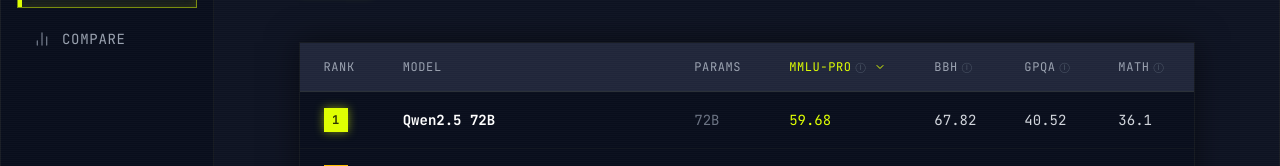
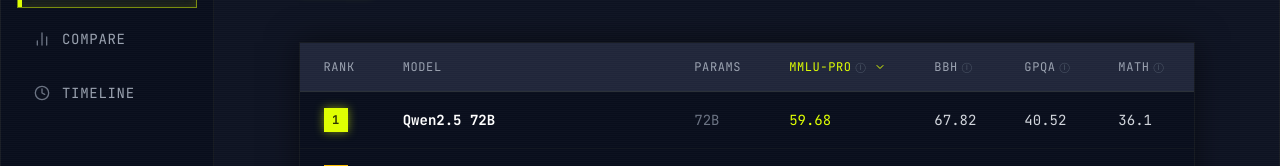
Before and after one commit to robertwt7/openmodels, a Next.js app: page /leaderboard in a window 1280 px wide. Shown: the part 317-483 px from the top of the page. Built offline with nearby package versions, Linux system fonts and the light colour scheme.

Commit message:
feat: add timeline nav item to sidebar

```diff
--- a/components/Sidebar.tsx
+++ b/components/Sidebar.tsx
@@ -2,7 +2,7 @@
 
 import Link from "next/link";
 import { usePathname } from "next/navigation";
-import { Database, Image as ImageIcon, Mic, Trophy, BarChart2 } from "lucide-react";
+import { Database, Image as ImageIcon, Mic, Trophy, BarChart2, Clock } from "lucide-react";
 
 export default function Sidebar() {
   const pathname = usePathname();
@@ -13,6 +13,7 @@
     { name: "Audio", href: "/audio", icon: Mic },
     { name: "Leaderboard", href: "/leaderboard", icon: Trophy },
     { name: "Compare", href: "/compare", icon: BarChart2 },
+    { name: "Timeline", href: "/timeline", icon: Clock },
   ];
 
   return (
```
